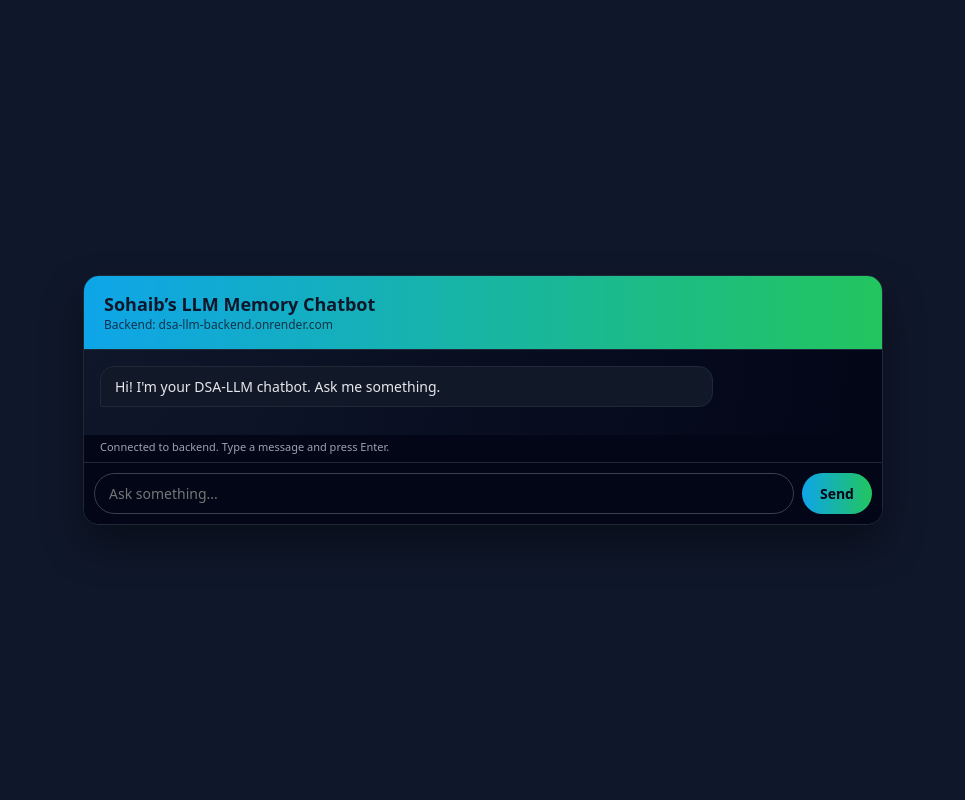
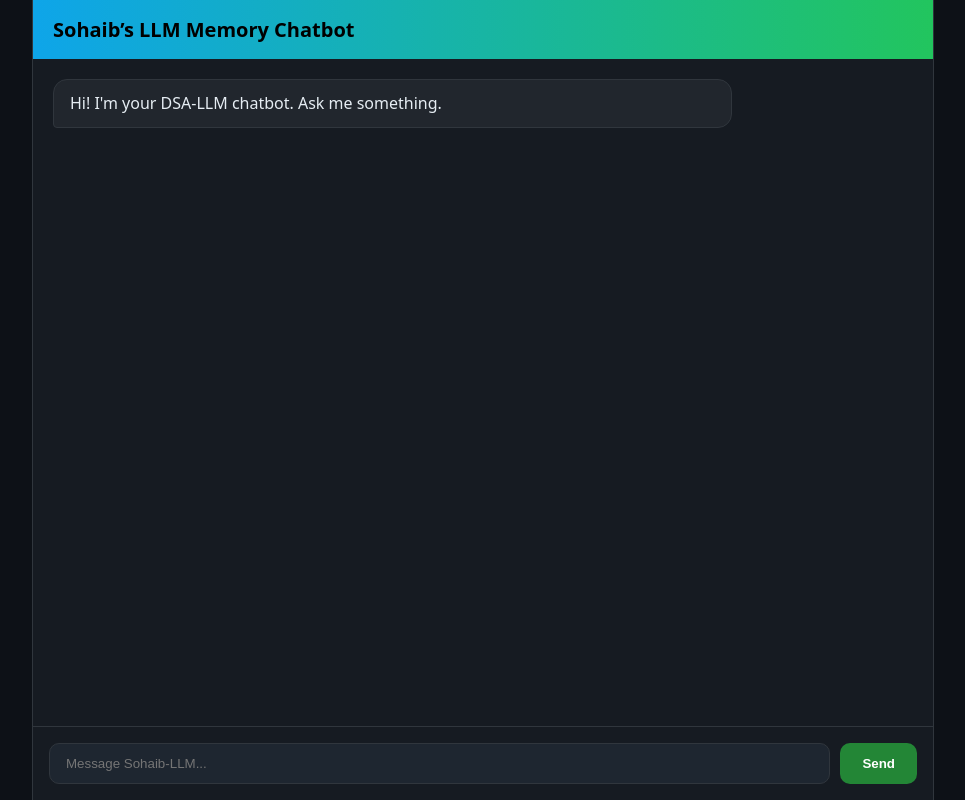
Before and after one commit to SohaibSajid56/LLM-By-Sohaib, a plain HTML site: page public/index.html in a window 1280 px wide. Shown: the whole page, without its empty margins (157-1122 px from the left). Drawn offline with Linux system fonts and the light colour scheme.

Commit message:
Update frontend UI with modern chatbot design

```diff
--- a/public/index.html
+++ b/public/index.html
@@ -5,262 +5,221 @@
     <meta charset="UTF-8" />
     <title>Sohaib's LLM Chatbot</title>
     <meta name="viewport" content="width=device-width, initial-scale=1" />
+
     <style>
-        * {
-            box-sizing: border-box;
-            margin: 0;
-            padding: 0;
-            font-family: system-ui, -apple-system, BlinkMacSystemFont, "Segoe UI", sans-serif;
+        :root {
+            --bg: #0d1117;
+            --panel: #161b22;
+            --input-bg: #1e2630;
+            --user-msg: #1f6feb;
+            --bot-msg: #21262d;
+            --text-light: #e6edf3;
+            --border: #30363d;
+            --accent: #2ea043;
         }
 
         body {
-            background: #0f172a;
-            color: #e5e7eb;
+            margin: 0;
+            background: var(--bg);
+            color: var(--text-light);
+            font-family: system-ui, sans-serif;
             display: flex;
             justify-content: center;
-            align-items: center;
-            min-height: 100vh;
-            padding: 16px;
+            height: 100vh;
         }
 
-        .chat-wrapper {
-            width: 100%;
-            max-width: 800px;
-            background: #020617;
-            border-radius: 16px;
-            box-shadow: 0 20px 40px rgba(0, 0, 0, 0.4);
+        .container {
             display: flex;
             flex-direction: column;
-            overflow: hidden;
-            border: 1px solid #1f2937;
+            width: 100%;
+            max-width: 900px;
+            height: 100vh;
+            background: var(--panel);
+            border-left: 1px solid var(--border);
+            border-right: 1px solid var(--border);
         }
 
-        .chat-header {
+        .header {
             padding: 16px 20px;
-            border-bottom: 1px solid #1f2937;
-            display: flex;
-            justify-content: space-between;
-            align-items: center;
             background: linear-gradient(to right, #0ea5e9, #22c55e);
+            color: black;
+            font-size: 20px;
+            font-weight: 700;
         }
 
-        .chat-header-title {
-            font-size: 18px;
-            font-weight: 600;
-            color: #0f172a;
+        #messages {
+            flex: 1;
+            padding: 20px;
+            overflow-y: auto;
         }
 
-        .chat-header-subtitle {
-            font-size: 12px;
-            color: #0f172a;
-            opacity: 0.8;
+        .msg {
+            max-width: 75%;
+            padding: 12px 16px;
+            margin-bottom: 14px;
+            border-radius: 14px;
+            line-height: 1.45;
+            animation: fadeIn 0.2s ease-out;
+            white-space: pre-wrap;
         }
 
-        .chat-messages {
-            flex: 1;
-            padding: 16px;
-            overflow-y: auto;
-            background: radial-gradient(circle at top left, #0f172a, #020617);
+        .user {
+            background: var(--user-msg);
+            margin-left: auto;
+            color: white;
+            border-bottom-right-radius: 4px;
         }
 
-        .message {
-            max-width: 80%;
-            margin-bottom: 12px;
-            padding: 10px 14px;
-            border-radius: 14px;
-            font-size: 14px;
-            line-height: 1.4;
-            white-space: pre-wrap;
-            word-break: break-word;
+        .bot {
+            background: var(--bot-msg);
+            border: 1px solid var(--border);
+            margin-right: auto;
+            border-bottom-left-radius: 4px;
         }
 
-        .message.user {
-            margin-left: auto;
-            background: #2563eb;
-            color: white;
-            border-bottom-right-radius: 2px;
+        .meta {
+            margin: 6px auto;
+            font-size: 12px;
+            opacity: 0.75;
+            text-align: center;
         }
 
-        .message.bot {
-            margin-right: auto;
-            background: #111827;
-            border: 1px solid #1f2937;
-            border-bottom-left-radius: 2px;
+        @keyframes fadeIn {
+            from {
+                opacity: 0;
+                transform: translateY(5px);
+            }
+
+            to {
+                opacity: 1;
+                transform: translateY(0);
+            }
         }
 
-        .message.meta {
-            text-align: center;
-            margin: 8px auto;
-            color: #9ca3af;
-            font-size: 12px;
-            opacity: 0.9;
+        .input-box {
+            padding: 16px;
+            display: flex;
+            gap: 10px;
+            border-top: 1px solid var(--border);
         }
 
-        .chat-input-area {
-            border-top: 1px solid #1f2937;
-            padding: 10px;
-            display: flex;
-            gap: 8px;
-            background: #020617;
-        }
-
-        .chat-input {
+        input {
             flex: 1;
-            background: #020617;
-            border: 1px solid #374151;
-            border-radius: 999px;
-            padding: 10px 14px;
-            color: #e5e7eb;
-            font-size: 14px;
+            padding: 12px 16px;
+            border-radius: 10px;
+            border: 1px solid var(--border);
+            background: var(--input-bg);
+            color: var(--text-light);
             outline: none;
         }
 
-        .chat-input:focus {
+        input:focus {
             border-color: #0ea5e9;
-            box-shadow: 0 0 0 1px #0ea5e9;
         }
 
-        .chat-button {
-            padding: 0 18px;
-            border-radius: 999px;
+        button {
+            padding: 0 22px;
+            background: #238636;
+            border-radius: 10px;
             border: none;
-            background: linear-gradient(to right, #0ea5e9, #22c55e);
-            color: #020617;
+            color: white;
             font-weight: 600;
-            font-size: 14px;
             cursor: pointer;
-            display: flex;
-            align-items: center;
-            justify-content: center;
-            white-space: nowrap;
         }
 
-        .chat-button:disabled {
-            opacity: 0.6;
-            cursor: default;
-        }
-
-        .status-bar {
-            font-size: 11px;
-            padding: 4px 16px 8px;
-            color: #9ca3af;
-        }
-
-        @media (max-width: 600px) {
-            .message {
-                max-width: 100%;
-            }
+        button:disabled {
+            opacity: 0.5;
         }
     </style>
 </head>
 
 <body>
-    <div class="chat-wrapper">
-        <div class="chat-header">
-            <div>
-                <div class="chat-header-title">Sohaib’s LLM Memory Chatbot</div>
-                <div class="chat-header-subtitle">
-                    Backend: dsa-llm-backend.onrender.com
-                </div>
-            </div>
-        </div>
 
-        <div id="messages" class="chat-messages"></div>
+    <div class="container">
+        <div class="header">Sohaib’s LLM Memory Chatbot</div>
 
-        <div class="status-bar" id="statusBar">
-            Connected to backend. Type a message and press Enter.
-        </div>
+        <div id="messages"></div>
 
-        <div class="chat-input-area">
-            <input id="promptInput" class="chat-input" type="text" placeholder="Ask something..." autocomplete="off" />
-            <button id="sendBtn" class="chat-button">Send</button>
+        <div class="input-box">
+            <input id="promptInput" type="text" placeholder="Message Sohaib-LLM..." autocomplete="off" />
+            <button id="sendBtn">Send</button>
         </div>
     </div>
 
     <script>
-        const API_URL = "https://dsa-llm-backend.onrender.com/prompt";
+        // Auto-switch between localhost & Render backend
+        const API_URL =
+            window.location.hostname === "localhost"
+                ? "http://localhost:8080/prompt"
+                : "https://dsa-llm-backend.onrender.com/prompt";
 
         const messagesEl = document.getElementById("messages");
-        const promptInput = document.getElementById("promptInput");
+        const input = document.getElementById("promptInput");
         const sendBtn = document.getElementById("sendBtn");
-        const statusBar = document.getElementById("statusBar");
 
-        function appendMessage(text, sender = "bot") {
+        function addMessage(text, type = "bot") {
             const div = document.createElement("div");
-            if (sender === "meta") {
-                div.className = "message meta";
-            } else {
-                div.className = "message " + sender;
-            }
+            div.className = "msg " + type;
             div.textContent = text;
             messagesEl.appendChild(div);
             messagesEl.scrollTop = messagesEl.scrollHeight;
-            return div; // in case we want to update it (e.g. loading)
+            return div;
+        }
+
+        function addMeta(text) {
+            const div = document.createElement("div");
+            div.className = "meta";
+            div.textContent = text;
+            messagesEl.appendChild(div);
+            messagesEl.scrollTop = messagesEl.scrollHeight;
+            return div;
         }
 
         async function sendPrompt() {
-            const prompt = promptInput.value.trim();
+            const prompt = input.value.trim();
             if (!prompt) return;
 
-            // show user message
-            appendMessage(prompt, "user");
-            promptInput.value = "";
-            promptInput.focus();
+            addMessage(prompt, "user");
+            input.value = "";
+            input.focus();
 
-            // show "thinking..." message
-            const thinking = appendMessage("Thinking...", "meta");
+            let thinking = addMeta("Thinking...");
 
             sendBtn.disabled = true;
-            statusBar.textContent = "Sending request to backend...";
 
             try {
                 const res = await fetch(API_URL, {
                     method: "POST",
                     headers: { "Content-Type": "application/json" },
-                    body: JSON.stringify({ prompt })
+                    body: JSON.stringify({ prompt }),
                 });
-
-                if (!res.ok) {
-                    throw new Error("HTTP " + res.status);
-                }
 
                 const data = await res.json();
 
-                // remove "Thinking..."
                 thinking.remove();
 
-                let reply = data.response || "[No response field returned]";
-                appendMessage(reply, "bot");
+                addMessage(data.response, "bot");
 
                 if (data.from_cache) {
-                    appendMessage("Served from B-Tree/Hash memory.", "meta");
+                    addMeta("Served from B-Tree/Hash memory.");
                 } else {
-                    appendMessage("Generated via Groq + stored in memory.", "meta");
+                    addMeta("Generated via Groq + stored in memory.");
                 }
-
-                statusBar.textContent = "Response received.";
             } catch (err) {
                 thinking.remove();
-                appendMessage("Error: " + err.message, "bot");
-                statusBar.textContent = "Error talking to backend. Check console / network.";
-                console.error(err);
-            } finally {
-                sendBtn.disabled = false;
+                addMessage("Error: " + err.message, "bot");
             }
+
+            sendBtn.disabled = false;
         }
 
-        // Enter key triggers send
-        promptInput.addEventListener("keydown", (e) => {
-            if (e.key === "Enter" && !e.shiftKey) {
-                e.preventDefault();
-                sendPrompt();
-            }
+        input.addEventListener("keydown", (e) => {
+            if (e.key === "Enter") sendPrompt();
         });
 
         sendBtn.addEventListener("click", sendPrompt);
 
-        // initial greeting
-        appendMessage("Hi! I'm your DSA-LLM chatbot. Ask me something.", "bot");
+        addMessage("Hi! I'm your DSA-LLM chatbot. Ask me something.", "bot");
     </script>
 </body>
 
```
Also changed, not shown: memory.txt (added), 1 other file.
